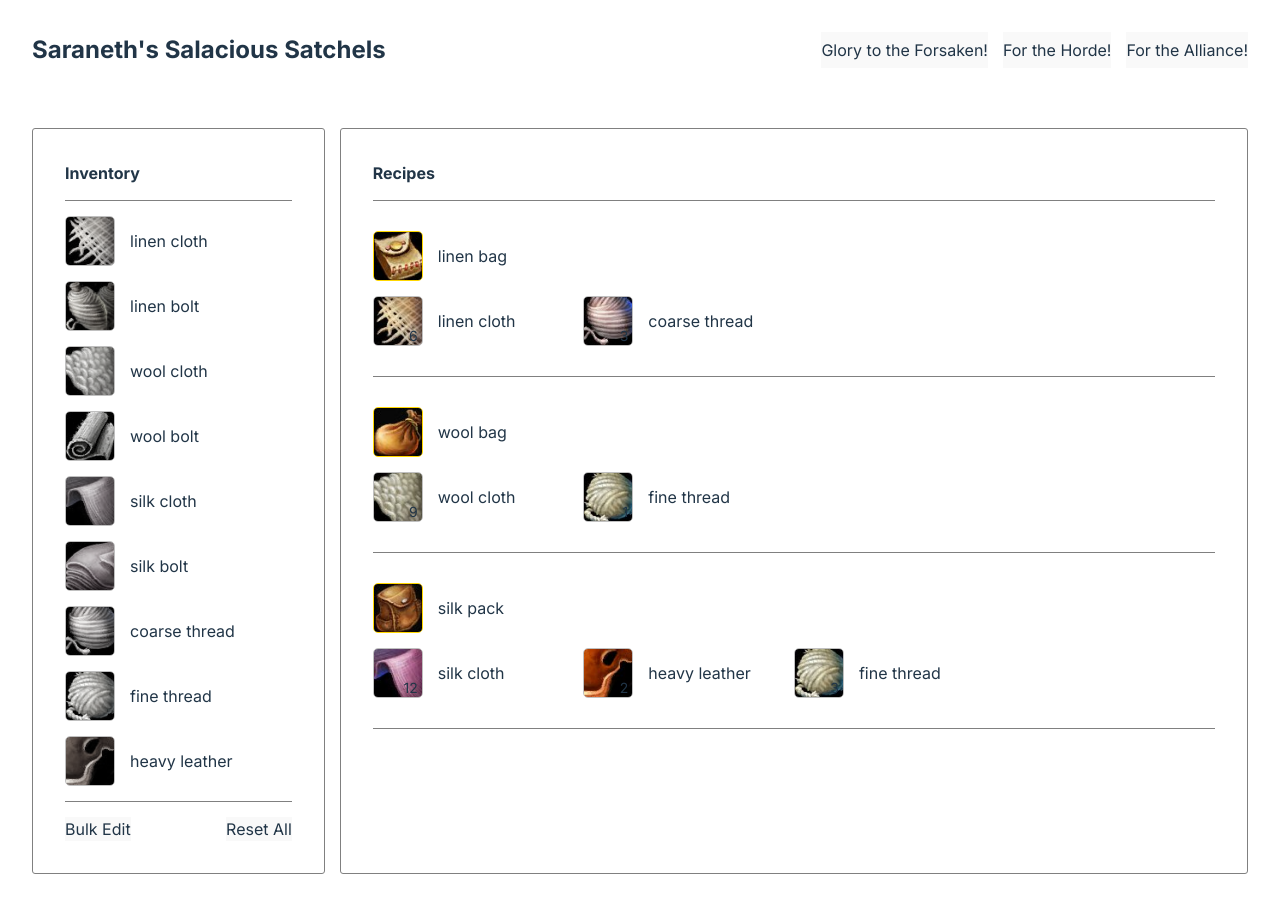
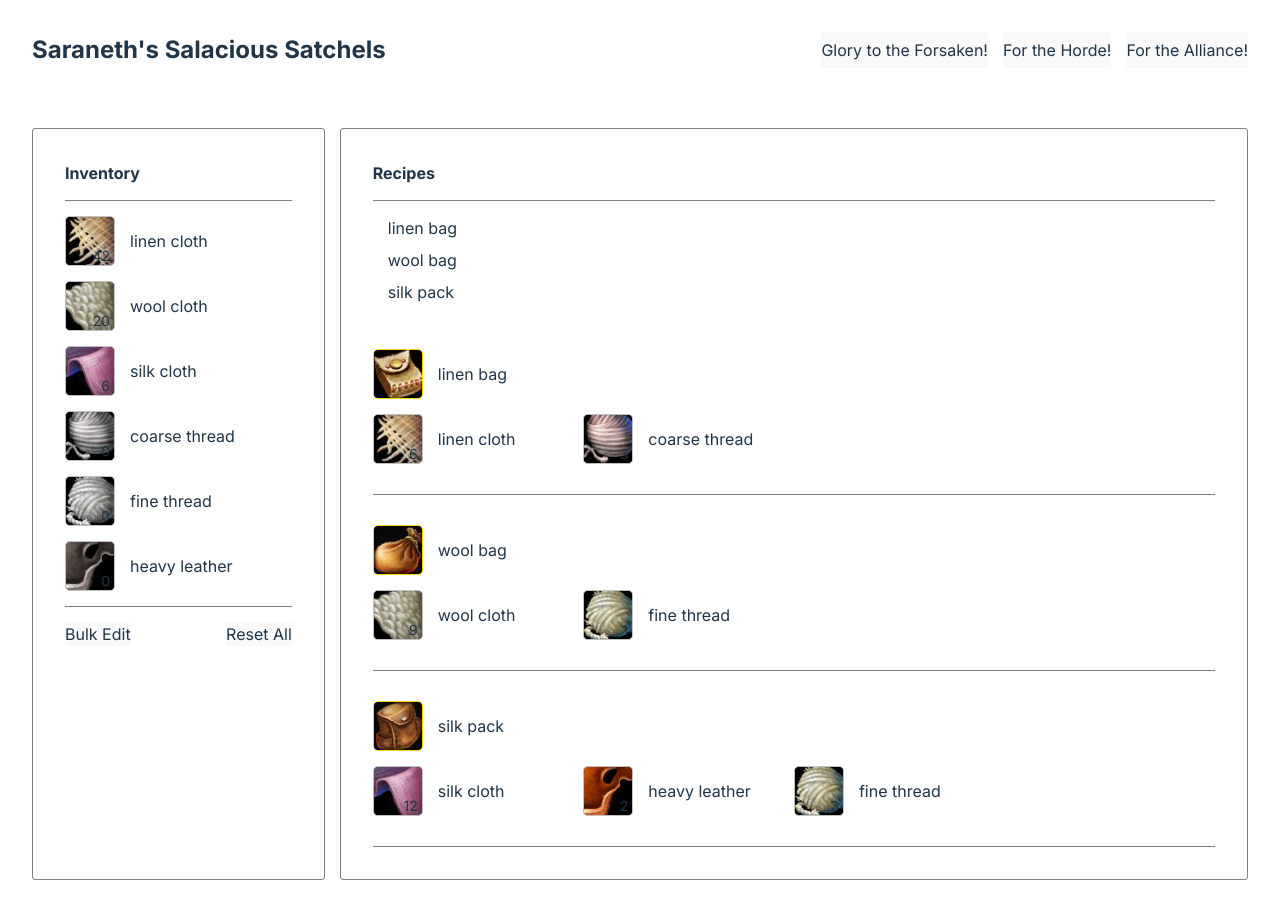
Before and after one commit to JessJudd/wow-linen-bags, a React (Vite) app: page / in a window 1280 px wide. Shown: the top 918 px of the page. Built offline with nearby package versions, Linux system fonts and the light colour scheme; a web font is replaced by a local one.

Commit message:
Randy helped!
- Separated Bag data from Inventory data
- Lowered state to Inventory / Recipes
- Cleaned up InventoryData state properties - only use `count`

```diff
--- a/src/ALL_REAGENTS.js
+++ b/src/ALL_REAGENTS.js
@@ -5,36 +5,36 @@ export const ALL_REAGENTS = [
         type: 'linen',
         perBolt: 3,
     },
-    {
-        id: 2996,
-        name: 'bolt',
-        type: 'linen',
-        count: 2,
-    },
+    // {
+    //     id: 2996,
+    //     name: 'bolt',
+    //     type: 'linen',
+    //     count: 2,
+    // },
     {
         id: 2592,
         name: 'cloth',
         type: 'wool',
         perBolt: 3,
     },
-    {
-        id: 2997,
-        name: 'bolt',
-        type: 'wool',
-        count: 3,
-    },
+    // {
+    //     id: 2997,
+    //     name: 'bolt',
+    //     type: 'wool',
+    //     count: 3,
+    // },
     {
         id: 4306,
         name: 'cloth',
         type: 'silk',
         perBolt: 4,
     },
-    {
-        id: 4305,
-        name: 'bolt',
-        type: 'silk',
-        count: 3,
-    },
+    // {
+    //     id: 4305,
+    //     name: 'bolt',
+    //     type: 'silk',
+    //     count: 3,
+    // },
     {
         id: 2320,
         name: 'thread',
--- a/src/App.jsx
+++ b/src/App.jsx
@@ -11,34 +11,8 @@ function App() {
 
   const [faction,setFaction] = useState("");
 
-  const [inventoryData, setInventoryData] = useState({
-    linen: {
-      clothCount: 42,
-      bagCount: 0
-    },
-    wool: {
-      clothCount: 20,
-      bagCount: 0
-    },
-    silk: {
-      clothCount: 6,
-      bagCount:0
-    },
-    leather: {
-      count: 0,
-    },
-    thread: {
-      coarseCount: 0,
-      fineCount: 0
-    }
-  });
-
   function handleChangeFaction(event){
     setFaction(event.target.className);
-  }
-
-  function handleUpdateInventory(){
-
   }
 
   let factionClass = faction != '' ? `faction ${faction}` : '';
@@ -49,7 +23,7 @@ function App() {
         <div className={`bag-calc`}>
           <div className="bag-calc-inner">
 
-            <Inventory inventoryData={inventoryData} />
+            <Inventory />
             <Recipes />
 
         </div>
--- a/src/App.scss
+++ b/src/App.scss
@@ -102,6 +102,8 @@ ul {
 }
 
 .recipe-single {
+  // background-color:palegreen;
+
   padding:15px 0;
   border-bottom: var(--border);
   .recipe-header {
@@ -125,8 +127,8 @@ ul {
   padding: 0 0 15px 0;
 }
 .reagent {
+  // background-color:pink;
   align-items: center;
-
   display:flex;
   gap:15px;
 
--- a/src/components/Inventory.jsx
+++ b/src/components/Inventory.jsx
@@ -1,38 +1,45 @@
-import { BAGS_DATA } from '../BAGS_DATA.js';
+import { useState } from 'react';
+
+// import { BAGS_DATA } from '../BAGS_DATA.js';
 import { ALL_REAGENTS } from '../ALL_REAGENTS.js';
 
 import { Reagent } from './Reagent.jsx';
 
 // note from Jandy 11 -> clicky the reagent to "add" to inventory,  need a new inventory section
 
-export const Inventory = ({inventoryData}) => {
+export const Inventory = () => {
+
+    const [inventoryData, setInventoryData] = useState({
+        linen: {
+          count: 42,
+        },
+        wool: {
+          count: 20,
+        },
+        silk: {
+          count: 6,
+        },
+        leather: {
+          heavy: {
+            count: 0,
+          }
+        },
+        thread: {
+          coarse: {
+            count:0
+          },
+          fine: {
+            count: 0
+          }
+        }
+    });
 
     const reagentElements = ALL_REAGENTS.map((reagent) => {
         const { id, name, type } = reagent;
 
-        const fetchInventoryReagent = name == 'cloth' || name == 'bolt' ? inventoryData[type] : inventoryData[name];
+        const fetchInventoryReagent = name == 'cloth' ? inventoryData[type] : inventoryData[name][type];
 
-        let inventoryReagent;
-        let reagentCount;
-
-        switch(name) {
-            case 'cloth':
-                inventoryReagent = inventoryData[type];
-                reagentCount = inventoryReagent.clothCount;
-                console.log(`[Inventory.jsx] ${name} ${reagentCount}`);
-            break;
-            case 'leather':
-                inventoryReagent = inventoryData[name];
-                reagentCount = inventoryReagent.count;
-                console.log(`[Inventory.jsx] ${name} ${reagentCount}`);
-            break;
-            case 'thread':
-                inventoryReagent = inventoryData[name];
-                reagentCount = inventoryReagent[`${type}Count`];
-                console.log(`[Inventory.jsx] ${name} ${reagentCount}`);
-            break;
-        }
-        // replace the switch with CONTEXT???? https://react.dev/learn/passing-data-deeply-with-context
+        let reagentCount = fetchInventoryReagent.count;
 
         return <Reagent
             key={id}
--- a/src/components/Reagent.jsx
+++ b/src/components/Reagent.jsx
@@ -1,8 +1,6 @@
-export const Reagent = ({clothType, reagent, parent, img, reagentCount }) => {
+export const Reagent = ({clothType, reagent, parent, img, count }) => {
 
-    const { name, count, type } = reagent;
-
-    console.log(`[Reagent.jsx] ${reagentCount}`);
+    const { name, type } = reagent;
 
     const imgPath = `../assets/${img}`;
     const imgUrl = new URL(imgPath, import.meta.url).href;
@@ -14,7 +12,8 @@ export const Reagent = ({clothType, reagent, parent, img, reagentCount }) => {
         <div className={className}>
             <figure className="reagent-icon-container">
                 <img className="reagent-icon" src={imgUrl} />
-                <span className="reagent-count">{parent == 'recipe' ? count : reagentCount}</span>
+                <img className={`reagent-icon ${count > 1 ? "in-stock" : "" }`} src={imgUrl} />
+                <span className="reagent-count">{count}</span>
             </figure>
 
             <span className="reagent-name">{reagentName}</span>
--- a/src/components/Recipe.jsx
+++ b/src/components/Recipe.jsx
@@ -11,6 +11,7 @@ export const Recipe = ({recipe, show}) => {
             clothType={clothType}
             parent='recipe'
             img={`${reagent.name}_${reagent.type}.jpg`}
+            count={reagent.count}
         />
     });
 
--- a/src/components/Recipes.jsx
+++ b/src/components/Recipes.jsx
@@ -1,8 +1,22 @@
+import { useState} from 'react';
+
 import { BAGS_DATA } from '../BAGS_DATA.js';
 
 import { Recipe } from './Recipe.jsx';
 
 export const Recipes = () => {
+
+    const [needBags,setNeedBags] = useState({
+        linen: {
+          count: 0,
+        },
+        wool: {
+          count: 0,
+        },
+        silk: {
+          count: 0,
+        }
+    });
 
     const recipeList = BAGS_DATA.map((recipe) => {
 
@@ -26,11 +40,11 @@ export const Recipes = () => {
     return (
         <section className="recipes container">
             <h4>Recipes</h4>
-            {/* <div className="all-recipes">
+            <div className="all-recipes">
                 <ul>
                     {recipeList}
                 </ul>
-            </div> */}
+            </div>
             {recipeElements}
         </section>
     )
```
